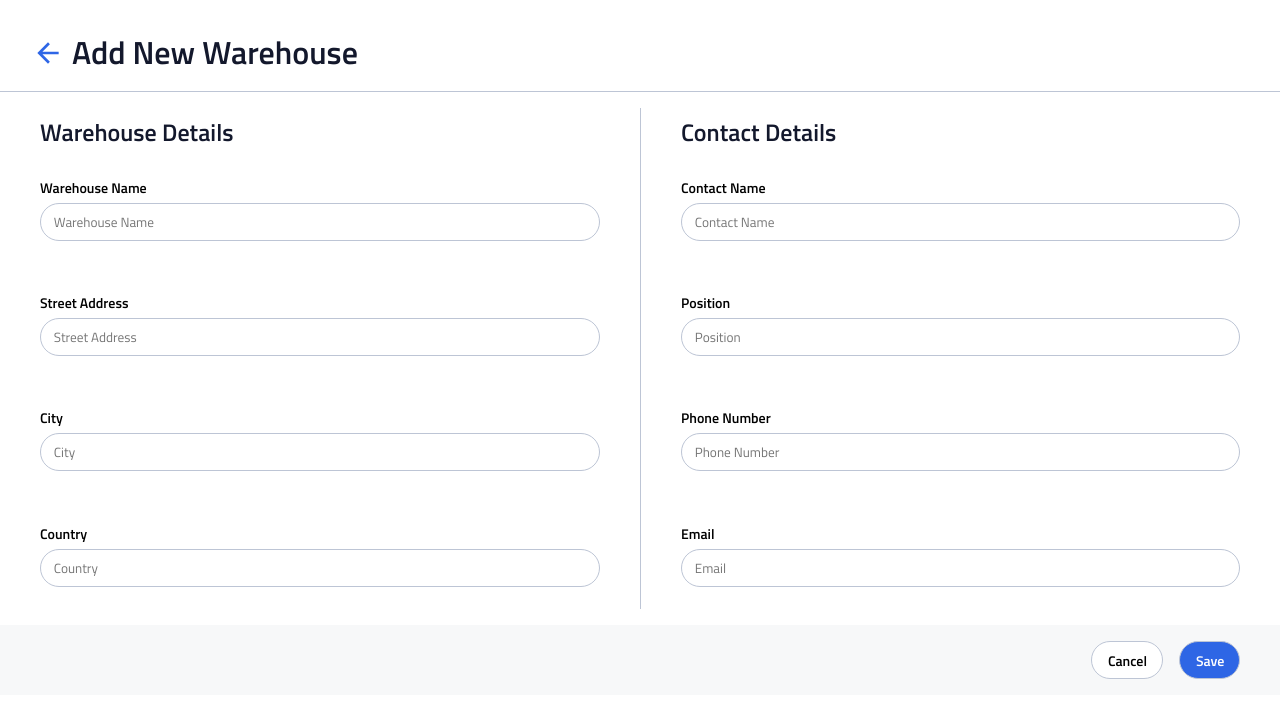
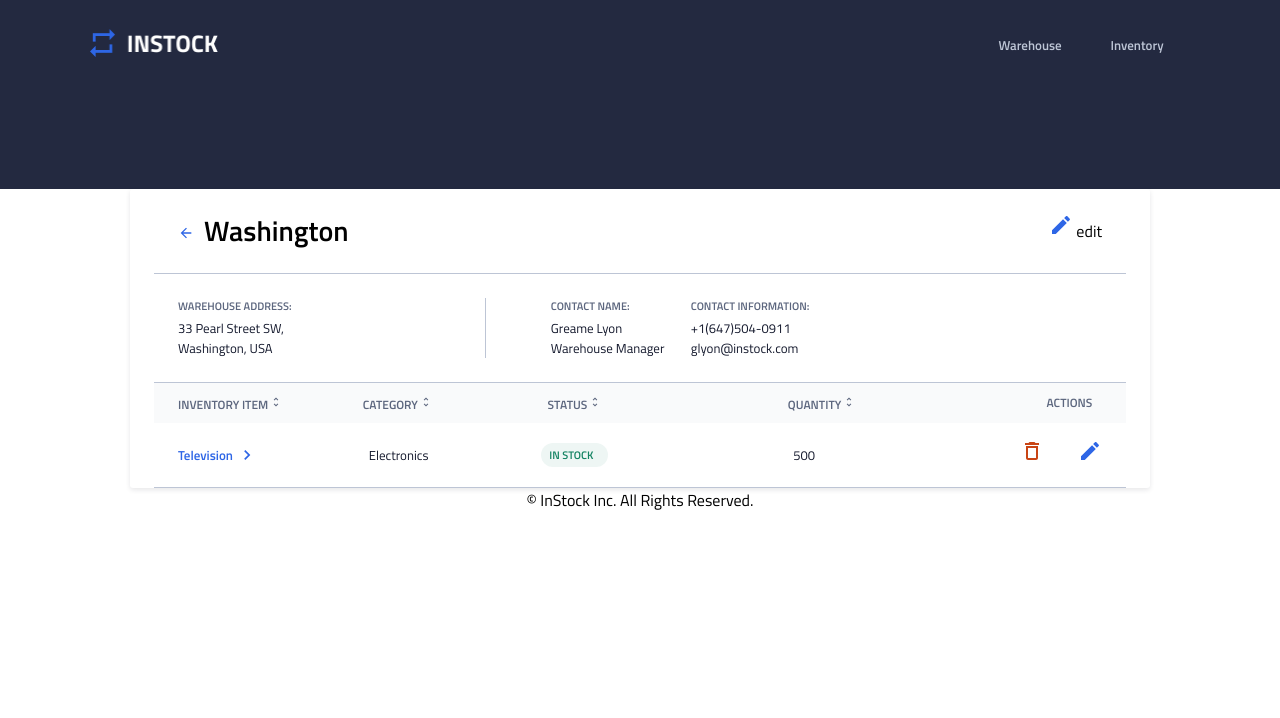
Before and after one commit to Cindymin/instock-fernie, a React (Create React App) app: page / in a window 1280 px wide. Shown: the top 718 px of the page. Built offline with nearby package versions, Linux system fonts and the light colour scheme.

Commit message:
updated addwarehouse

```diff
--- a/src/App.js
+++ b/src/App.js
@@ -2,7 +2,6 @@ import "./App.scss";
 import Warehouse from "./components/pages/warehouse/Warehouse";
 import Inventory from "./components/pages/inventory/Inventory";
 import { BrowserRouter, Routes, Route } from "react-router-dom";
-import AddWarehouse from "./components/addwarehouse/AddWarehouse";
 
 function App() {
   return (
@@ -11,7 +10,7 @@ function App() {
         <BrowserRouter>
           <Routes>
 
-            <Route path="/" exact element={<AddWarehouse />} />
+            <Route path="/" exact element={<Warehouse />} />
             <Route path="/warehouse" element={<Warehouse />} />
             <Route path="/inventory" element={<Inventory />} />
           </Routes>
```
